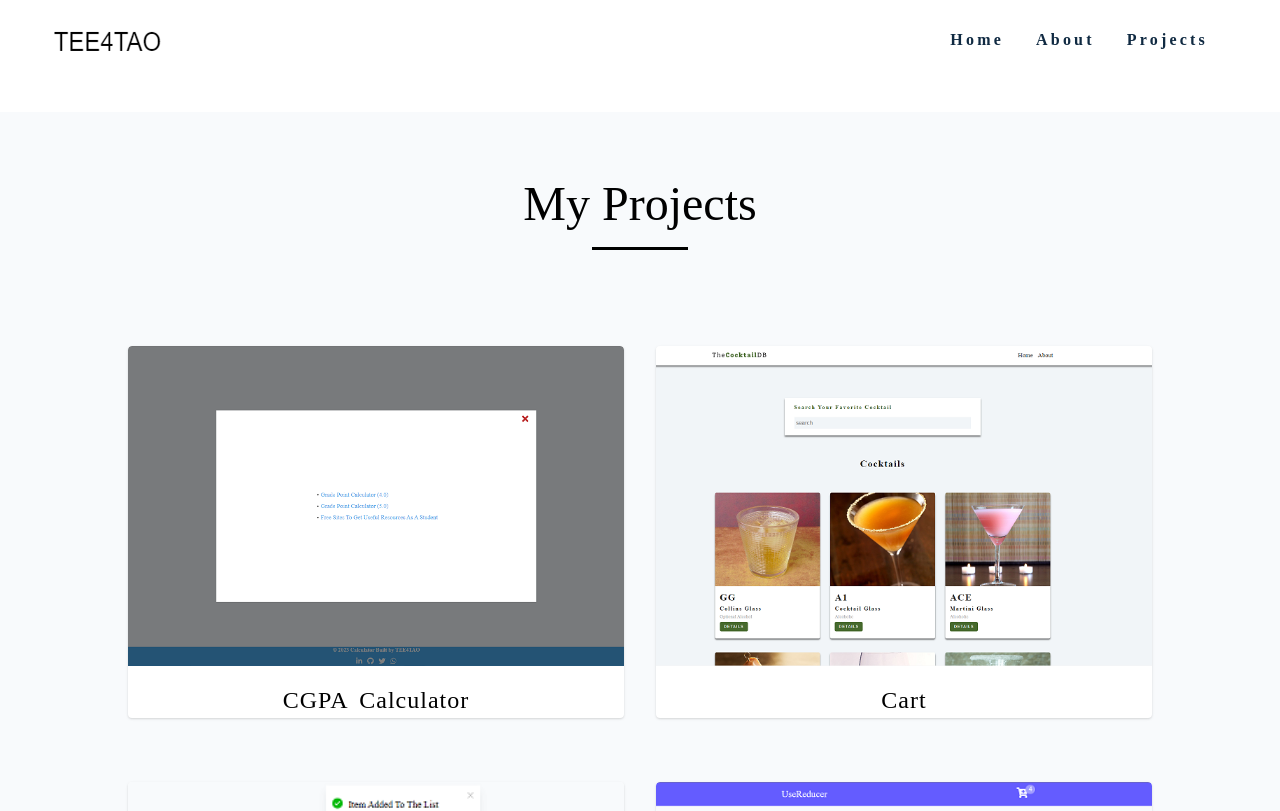
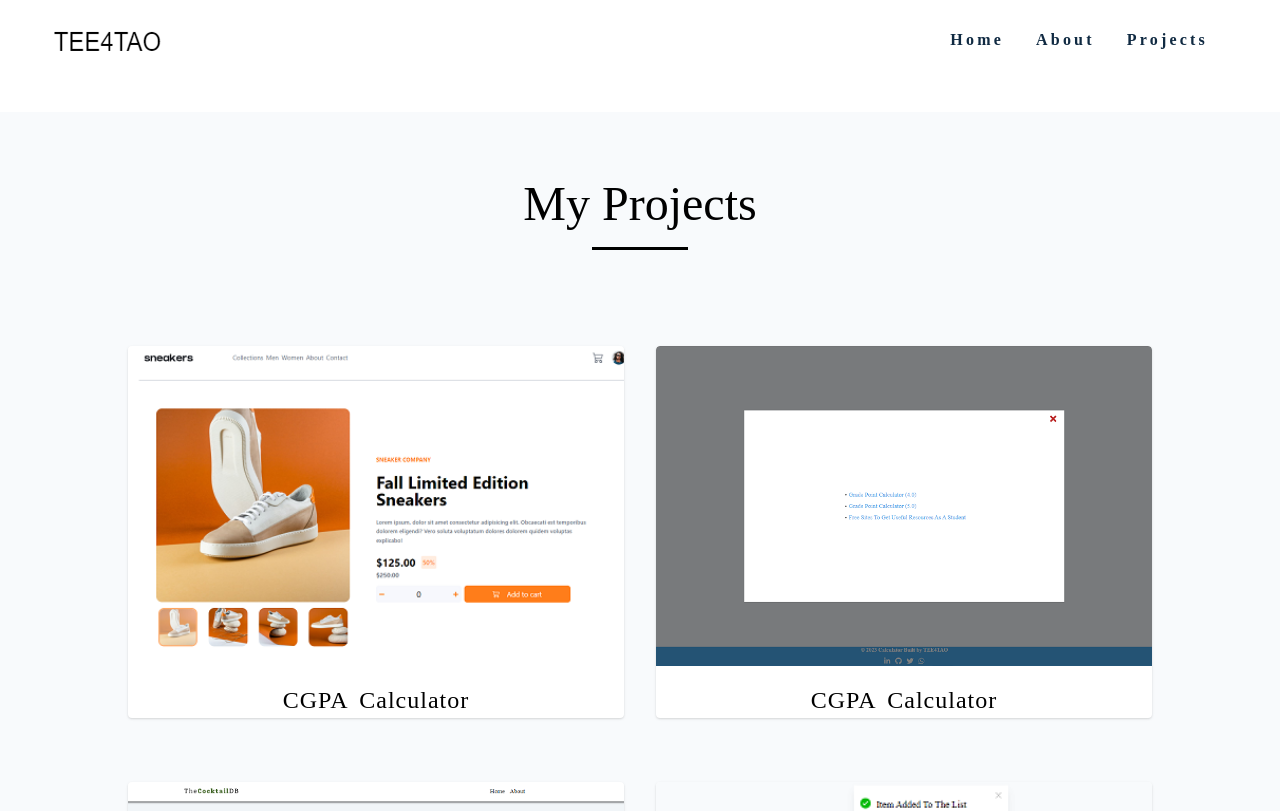
Before and after one commit to tee4tao/My-Portfolio, a React (Vite) app: page /projects in a window 1280 px wide. Shown: the top 811 px of the page. Built offline with nearby package versions, Linux system fonts and the light colour scheme.

Commit message:
add a new project

```diff
--- a/src/Home.jsx
+++ b/src/Home.jsx
@@ -16,6 +16,7 @@ import { BiLogoGmail } from "react-icons/bi";
 import tao from "./Image/tao img.jpg";
 import project1 from "./Image/CGPA-cal img.png";
 import project2 from "./Image/grocery-bud.png";
+import project3 from "./Image/product-page.png";
 import preloader from "./Image/preloader.gif";
 import Footer from "./Footer";
 import Nav from "./Nav";
--- a/src/Projects.jsx
+++ b/src/Projects.jsx
@@ -7,6 +7,7 @@ import project1 from "./Image/CGPA-cal img.png";
 import project2 from "./Image/grocery-bud.png";
 import project3 from "./Image/cart.png";
 import project4 from "./Image/cocktail.png";
+import project5 from "./Image/product-page.png";
 import {
   FaBars,
   FaTimes,
@@ -30,6 +31,8 @@ const Projects = () => {
     setOpenProject3Modal,
     openProject4Modal,
     setOpenProject4Modal,
+    openProject5Modal,
+    setOpenProject5Modal,
   } = useGlobalContext();
   const navRef = useRef(null);
   useEffect(() => {
@@ -138,6 +141,61 @@ const Projects = () => {
             <div className="underline"></div>
           </div>
           <div className="test-container">
+            {/* project 5 */}
+            <div className="projects-details">
+              <div
+                className="project-img_container"
+                onMouseLeave={() => setOpenProject5Modal(false)}
+              >
+                <div
+                  className={`${
+                    openProject5Modal
+                      ? `project-img_details show-details`
+                      : `project-img_details`
+                  }`}
+                >
+                  <div className="img-details_container">
+                    This is a calculator that helps students calculate their
+                    CGPA and tell you the Class of Degree you fall into.
+                    <div>Built With: </div>
+                    <div>
+                      HTML
+                      <BsDot />
+                      CSS
+                      <BsDot />
+                      React JS
+                    </div>
+                    <div className="img-btns_container">
+                      <button className="view-project_btn">
+                        <a href="https://production-ecommerce.netlify.app/">
+                          view project
+                          <span className="btn-icon">
+                            <FaArrowCircleRight />
+                          </span>
+                        </a>
+                      </button>
+                      <button className="view-code_btn">
+                        <a href="https://github.com/tee4tao/E-Commerce_Frontend-Mentor">
+                          view code
+                          <span className="btn-icon">
+                            <FaGithub />
+                          </span>
+                        </a>
+                      </button>
+                    </div>
+                  </div>
+                </div>
+                <img
+                  src={project5}
+                  alt="CGPA Calculator"
+                  className={`${
+                    openProject5Modal ? `project-img test` : `project-img`
+                  }`}
+                  onMouseEnter={() => setOpenProject5Modal(true)}
+                />
+              </div>
+              <div className="project-title">CGPA Calculator</div>
+            </div>
             {/* project 1 */}
             <div className="projects-details">
               <div
--- a/src/context.jsx
+++ b/src/context.jsx
@@ -9,6 +9,7 @@ export const AppProvider = ({ children }) => {
   const [openProject2Modal, setOpenProject2Modal] = useState(false);
   const [openProject3Modal, setOpenProject3Modal] = useState(false);
   const [openProject4Modal, setOpenProject4Modal] = useState(false);
+  const [openProject5Modal, setOpenProject5Modal] = useState(false);
   const closePreloader = () => {
     setOffPreloader(true);
   };
@@ -32,6 +33,8 @@ export const AppProvider = ({ children }) => {
         setOpenProject3Modal,
         openProject4Modal,
         setOpenProject4Modal,
+        openProject5Modal,
+        setOpenProject5Modal,
         openSidebar,
         closeSidebar,
         closePreloader,
```
Also changed, not shown: src/Image/product-page.png (added).
